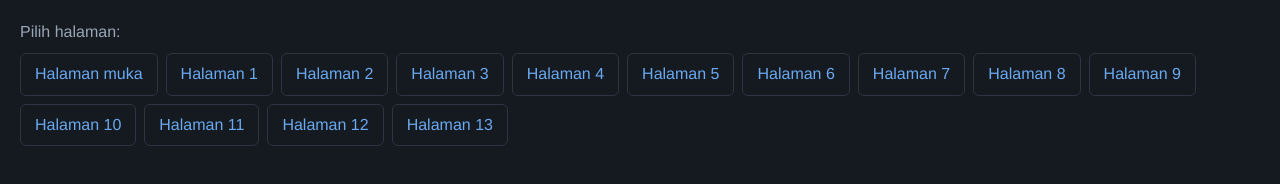
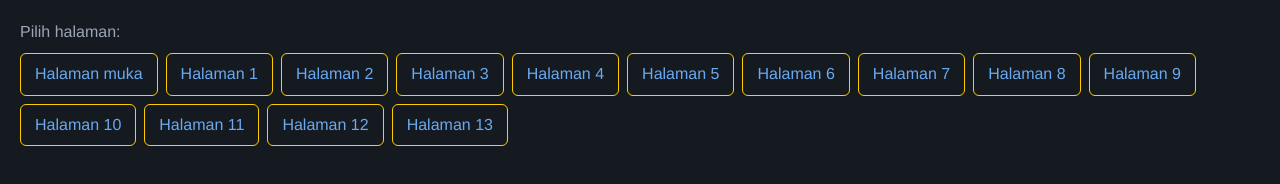
Before and after one commit to Hushn-t/halaman-admin, a plain HTML site: page index.html in a window 1280 px wide. Drawn offline with nearby package versions, Linux system fonts and the dark colour scheme.

Commit message:
Update line color variable to yellow
Changed the line color variable for light and dark modes to yellow.

```diff
--- a/index.html
+++ b/index.html
@@ -5,9 +5,9 @@
 <meta name="viewport" content="width=device-width, initial-scale=1">
 <title>Konten</title>
 <style>
-:root { --bg: #ffffff; --fg: #1b2430; --muted: #5d6877; --line: #d9dee5; --accent: #0f6fd1; }
+:root { --bg: #ffffff; --fg: #1b2430; --muted: #5d6877; --line: #FFCC00; --accent: #0f6fd1; }
 @media (prefers-color-scheme: dark) {
-  :root { --bg: #151a21; --fg: #e8ecf1; --muted: #9aa6b5; --line: #2c3541; --accent: #6aa9f0; }
+  :root { --bg: #151a21; --fg: #e8ecf1; --muted: #9aa6b5; --line: #FFCC00; --accent: #6aa9f0; }
 }
 * { box-sizing: border-box; }
 body { margin: 0; padding: 20px; background: var(--bg); color: var(--fg);
```
